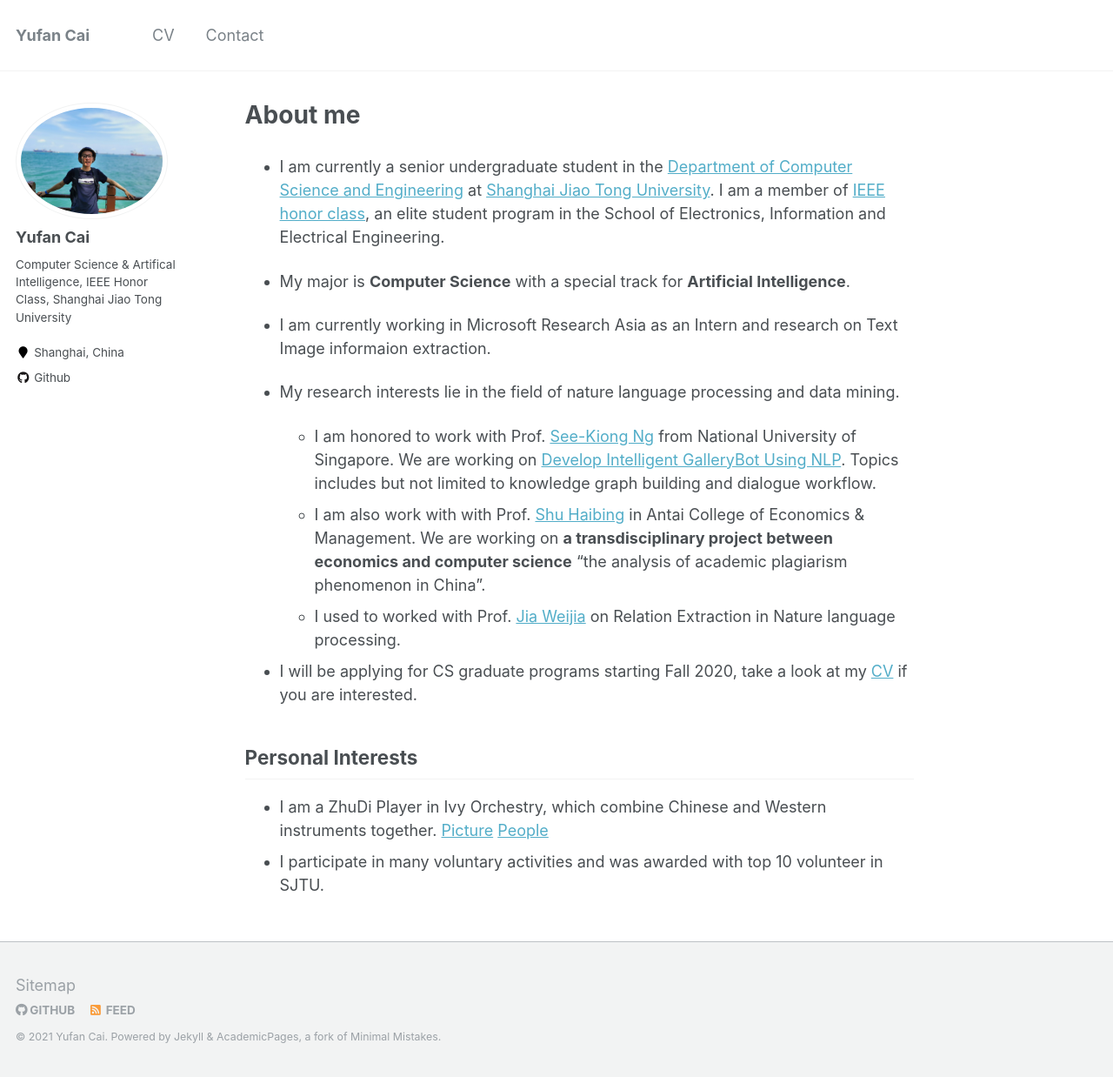
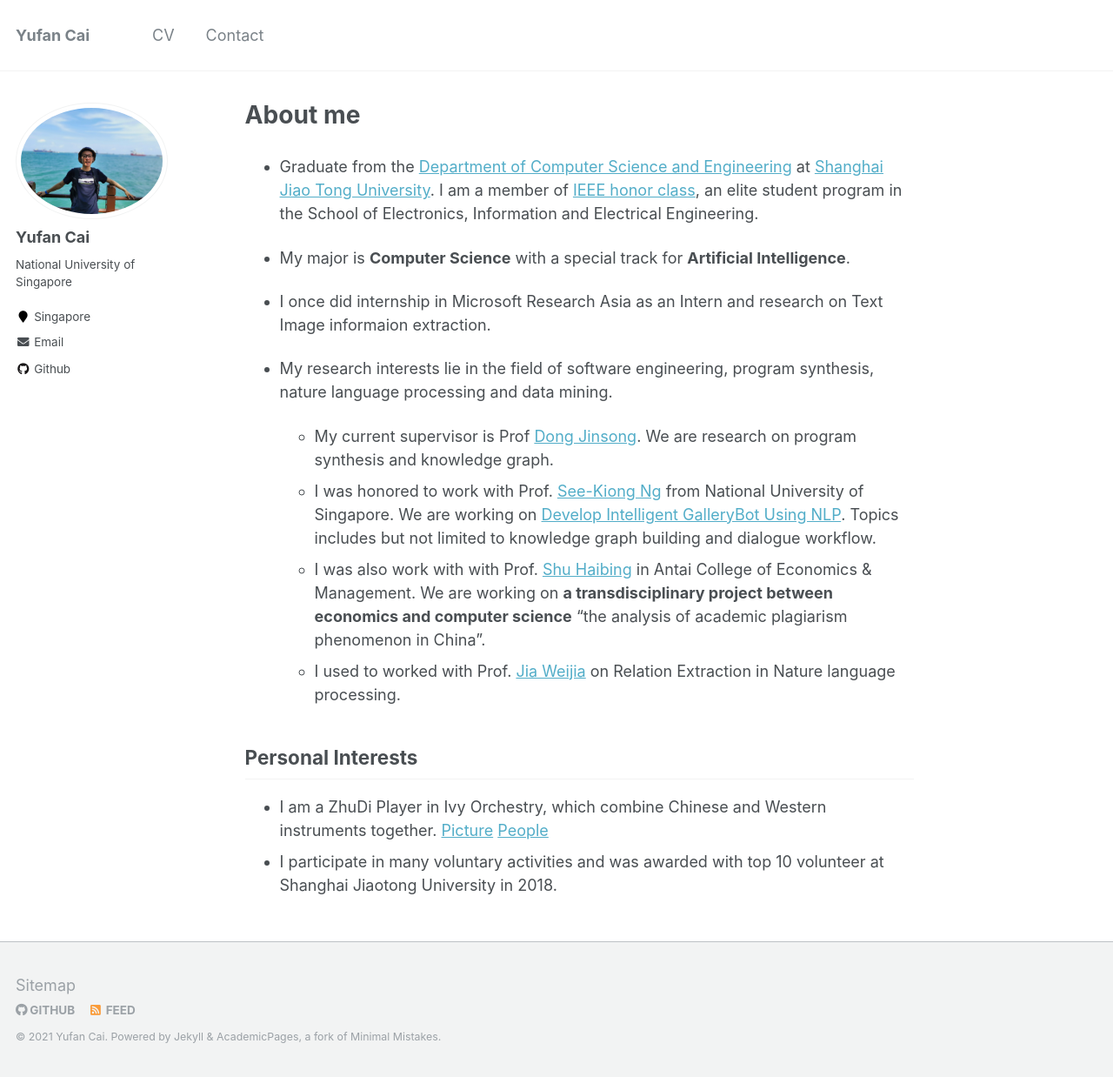
Before and after one commit to CaiYufan-NUS/caiyufan-nus.github.io, a Jekyll site: the page built from _pages/about.md, in a window 1280 px wide and 1238 px high. Shown: the whole window at 87% size. Built offline with Jekyll 4.4.1, drawn with Linux system fonts in a browser that asks for light colours.

Commit message:
update the detail. lack CV part

```diff
--- a/_config.yml
+++ b/_config.yml
@@ -82,11 +82,11 @@ analytics:
 author:
   name             : "Yufan Cai"
   avatar           : "my_profile.jpg"
-  bio              : "Computer Science & Artifical Intelligence, IEEE Honor Class, Shanghai Jiao Tong University"
-  location         : "Shanghai, China"
+  bio              : "National University of Singapore"
+  location         : "Singapore"
   employer         :
   googlescholar    :
-  email            :
+  email            : "caiyufan2sjtu AT gmail DOT com"
   researchgate     :  # example: "https://www.researchgate.net/profile/yourprofile"
   uri              :
   bitbucket        :
--- a/_pages/about.md
+++ b/_pages/about.md
@@ -8,20 +8,19 @@ redirect_from:
   - /about.html
 ---
 
-* I am currently a senior undergraduate student in the [Department of Computer Science and Engineering](http://www.cs.sjtu.edu.cn/index.aspx) at [Shanghai Jiao Tong University](https://www.sjtu.edu.cn/). I am a member of [IEEE honor class](http://english.seiee.sjtu.edu.cn/english/info/8338.htm), an elite student program in the School of Electronics, Information and Electrical Engineering.
+* Graduate from the [Department of Computer Science and Engineering](http://www.cs.sjtu.edu.cn/index.aspx) at [Shanghai Jiao Tong University](https://www.sjtu.edu.cn/). I am a member of [IEEE honor class](http://english.seiee.sjtu.edu.cn/english/info/8338.htm), an elite student program in the School of Electronics, Information and Electrical Engineering.
 
 * My major is **Computer Science** with a special track for **Artificial Intelligence**.
 
-* I am currently working in Microsoft Research Asia as an Intern and research on Text Image informaion extraction.
+* I once did internship in Microsoft Research Asia as an Intern and research on Text Image informaion extraction.
 
-* My research interests lie in the field of nature language processing and data mining.
-
-  - I am honored to work with Prof. [See-Kiong Ng](https://www.comp.nus.edu.sg/~ngsk/) from National University of Singapore. We are working on [Develop Intelligent GalleryBot Using NLP](https://sdsc.sg/?p=1282). Topics includes but not limited to knowledge graph building and dialogue workflow.
-  * I am also work with with Prof. [Shu Haibing](http://www.acem.sjtu.edu.cn/faculty/shuhaibing.html) in Antai College of Economics & Management. We are working on **a transdisciplinary project between economics and computer science** "the analysis of academic plagiarism phenomenon in China".
+* My research interests lie in the field of software engineering, program synthesis, nature language processing and data mining.
+  * My current supervisor is Prof [Dong Jinsong](https://www.comp.nus.edu.sg/~dongjs/). We are research on program synthesis and knowledge graph.
+  * I was honored to work with Prof. [See-Kiong Ng](https://www.comp.nus.edu.sg/~ngsk/) from National University of Singapore. We are working on [Develop Intelligent GalleryBot Using NLP](https://sdsc.sg/?p=1282). Topics includes but not limited to knowledge graph building and dialogue workflow.
+  * I was also work with with Prof. [Shu Haibing](http://www.acem.sjtu.edu.cn/faculty/shuhaibing.html) in Antai College of Economics & Management. We are working on **a transdisciplinary project between economics and computer science** "the analysis of academic plagiarism phenomenon in China".
   * I used to worked with Prof. [Jia Weijia](https://www.fst.um.edu.mo/en/staff/jiawj.html) on Relation Extraction in Nature language processing.
 
-* I will be applying for CS graduate programs starting Fall 2020, take a look at my [CV](https://caiyufan-sjtu.github.io/files/CV_cyf.pdf) if you are interested.
 
 ## Personal Interests
-- I am a ZhuDi Player in Ivy Orchestry, which combine Chinese and Western instruments together. [Picture](https://caiyufan-sjtu.github.io/files/music.jpg) [People](https://caiyufan-sjtu.github.io/files/orchestra.jpg)
-- I participate in many voluntary activities and was awarded with top 10 volunteer in SJTU.
+- I am a ZhuDi Player in Ivy Orchestry, which combine Chinese and Western instruments together. [Picture](https://caiyufan-nus.github.io/files/music.jpg) [People](https://caiyufan-nus.github.io/files/orchestra.jpg)
+- I participate in many voluntary activities and was awarded with top 10 volunteer at Shanghai Jiaotong University in 2018.
```
Also changed, not shown: _pages/contact.md (+2 -2 lines), _pages/cv.md (+8 -6 lines).
